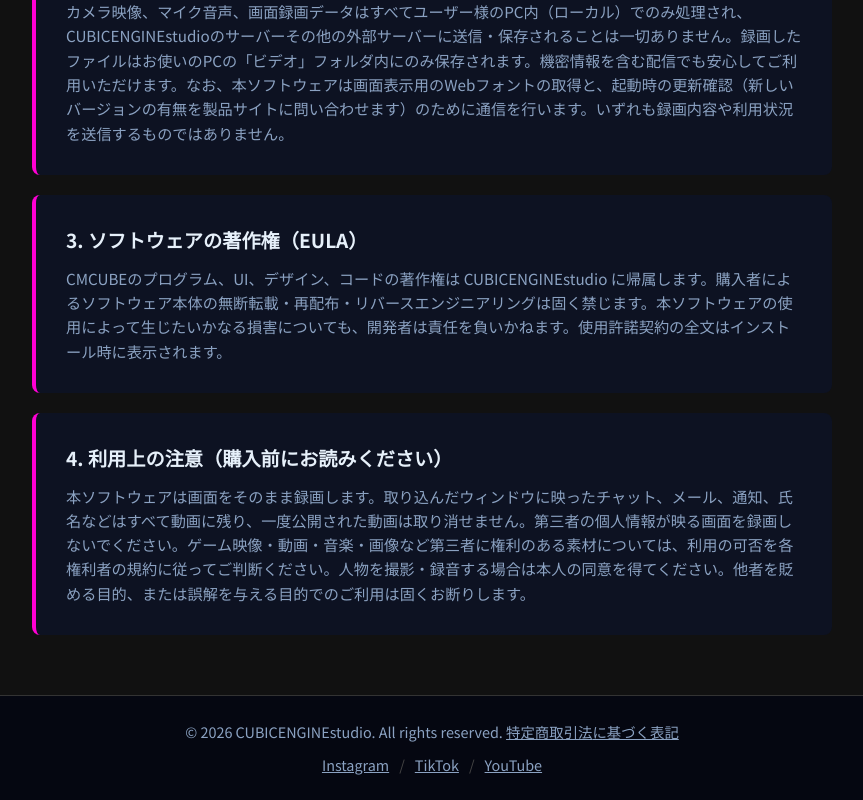
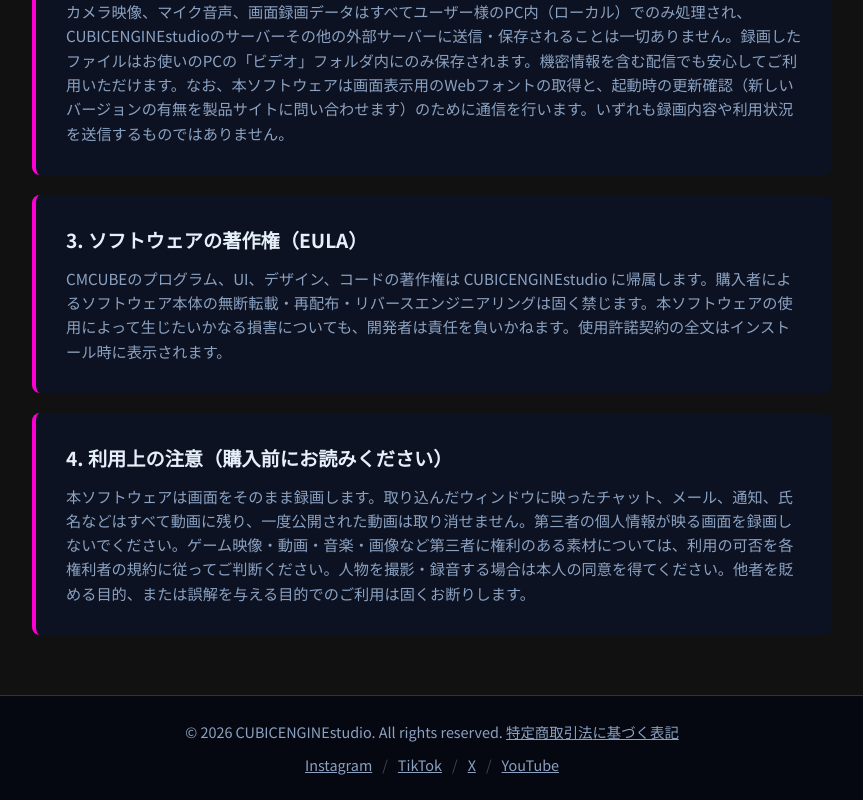
Before and after one commit to hahaCH314/hp, a React (Vite) app: page / in a window 1280 px wide. Shown: the part 2500-3300 px from the top of the page, without its empty margins (208-1071 px from the left). Built offline with nearby package versions, Linux system fonts and the light colour scheme.

Commit message:
フッターのSNSに X を足した
Co-Authored-By: Claude Opus 5 <noreply@anthropic.com>

```diff
--- a/src/App.tsx
+++ b/src/App.tsx
@@ -141,6 +141,12 @@ function App({ lang }: { lang: Lang }) {
             TikTok
           </a>
           <span className="footer-social-sep">/</span>
+          {/* ⚠️ ハンドルが X の自動割り当てのまま。他は cubicenginestudio で揃っているので
+              ここだけ別人のアカウントに見える。X 側で変えたらこのURLも直すこと */}
+          <a href="https://x.com/1iAbESbtIskJG4E" target="_blank" rel="noopener noreferrer" className="footer-link">
+            X
+          </a>
+          <span className="footer-social-sep">/</span>
           <a href="https://www.youtube.com/channel/UCLFDpyaWesF8TiuYBD5B49w" target="_blank" rel="noopener noreferrer" className="footer-link">
             YouTube
           </a>
```
